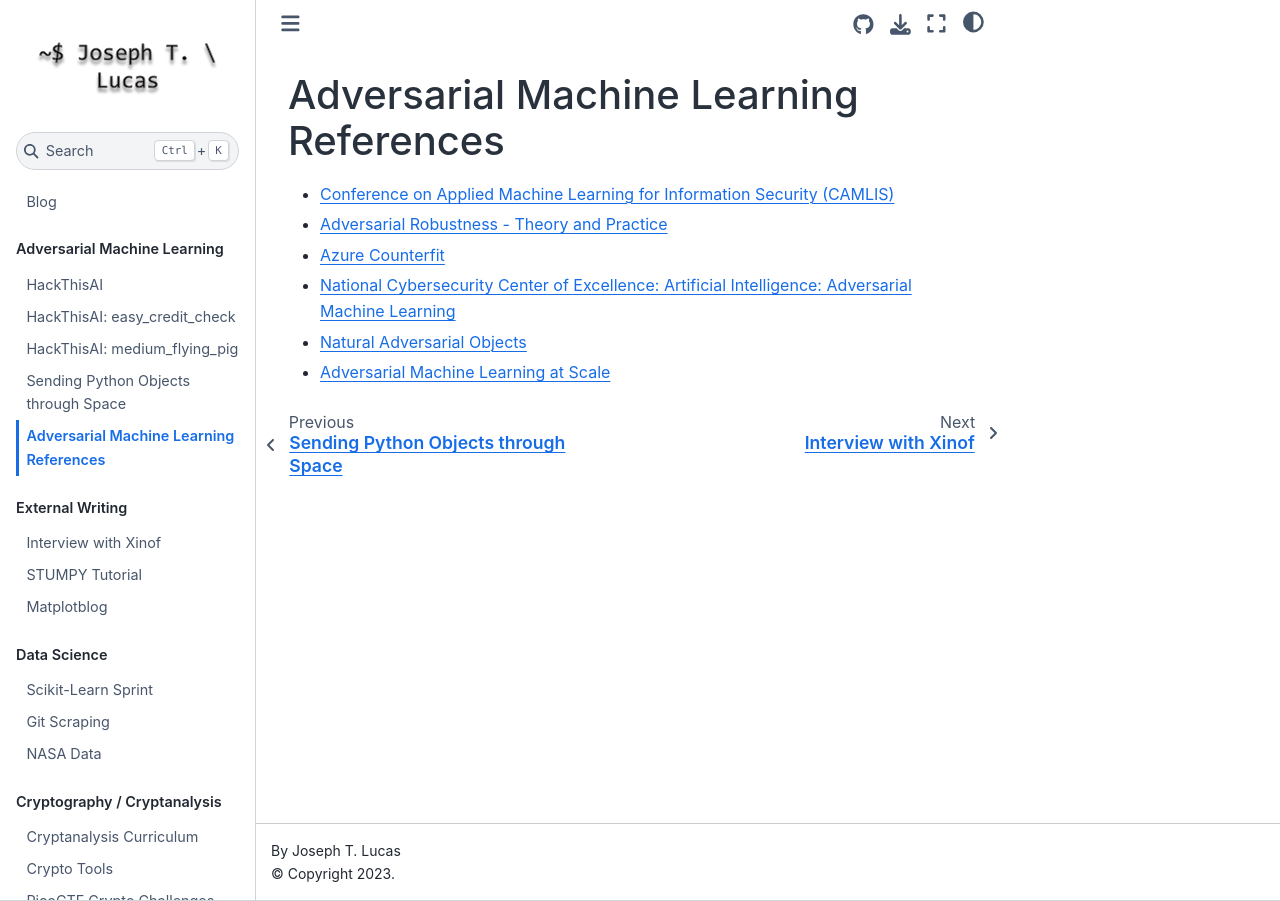
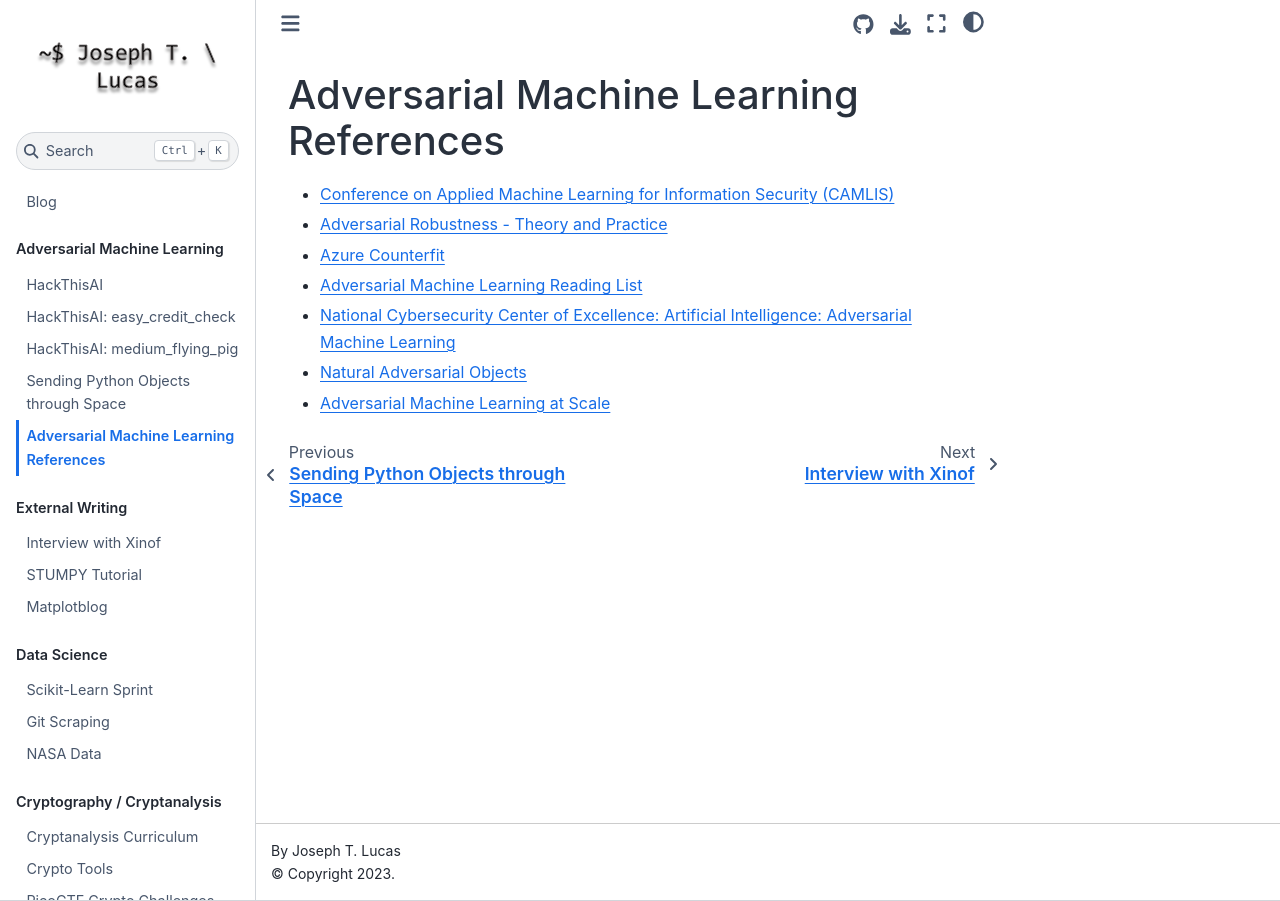
Before and after one commit to JosephTLucas/blog, a Jupyter Book: the page built from content/aml_references.md, in a window 1280 px wide. Built offline with Jupyter Book 1.0.4 settings and Sphinx 7.4.7 and the Sphinx Book theme 1.1.4, drawn with Linux system fonts in a browser that asks for light colours.

Commit message:
Update aml_references.md

```diff
--- a/content/aml_references.md
+++ b/content/aml_references.md
@@ -3,6 +3,7 @@
 - [Conference on Applied Machine Learning for Information Security (CAMLIS)](https://www.camlis.org)
 - [Adversarial Robustness - Theory and Practice](https://adversarial-ml-tutorial.org/introduction/)
 - [Azure Counterfit](https://github.com/Azure/counterfit)
+- [Adversarial Machine Learning Reading List](https://nicholas.carlini.com/writing/2018/adversarial-machine-learning-reading-list.html)
 - [National Cybersecurity Center of Excellence: Artificial Intelligence: Adversarial Machine Learning](https://www.nccoe.nist.gov/ai/adversarial-machine-learning)
 - [Natural Adversarial Objects](https://arxiv.org/abs/2111.04204)
 - [Adversarial Machine Learning at Scale](https://arxiv.org/pdf/1611.01236.pdf)
```
